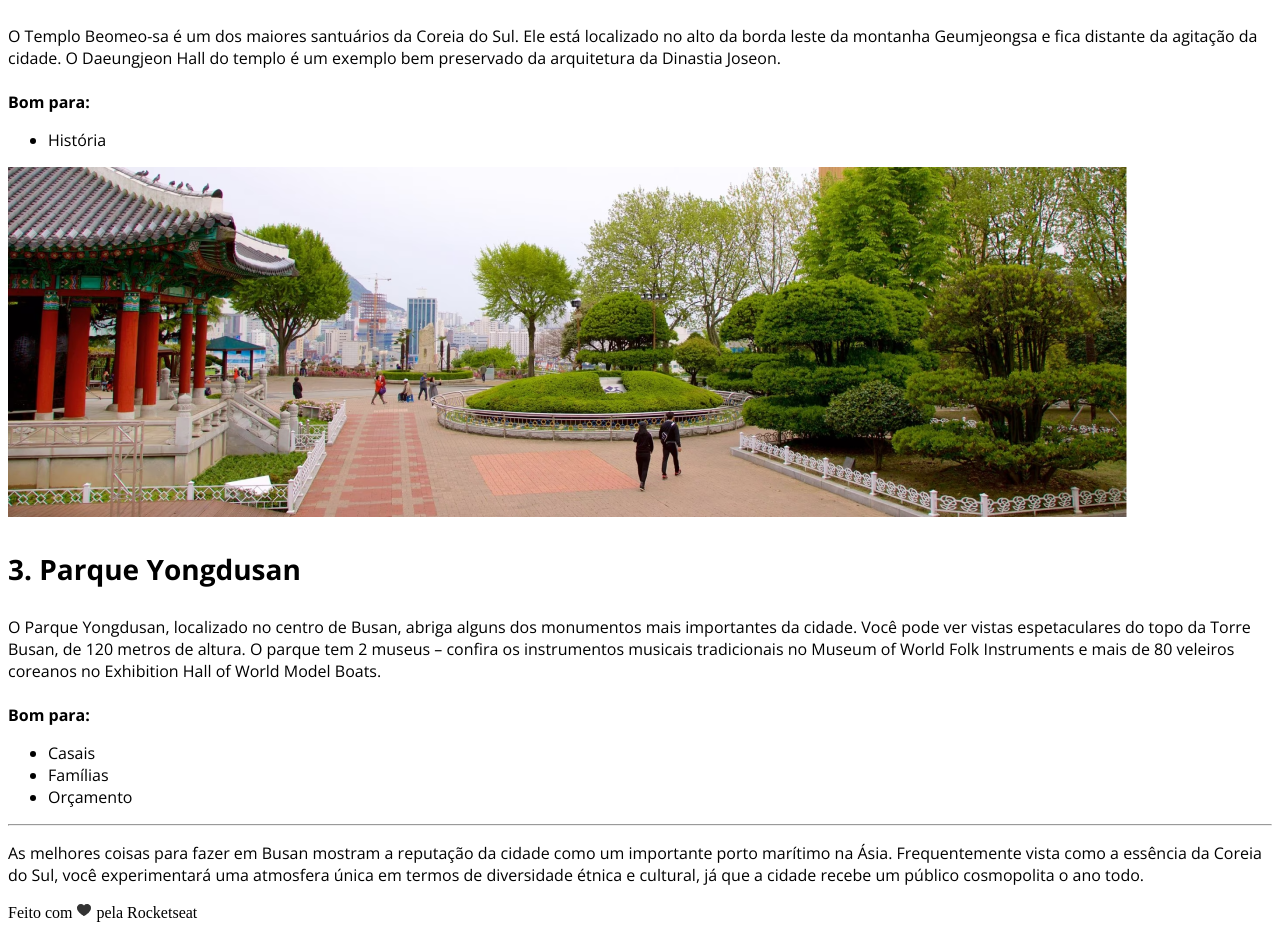
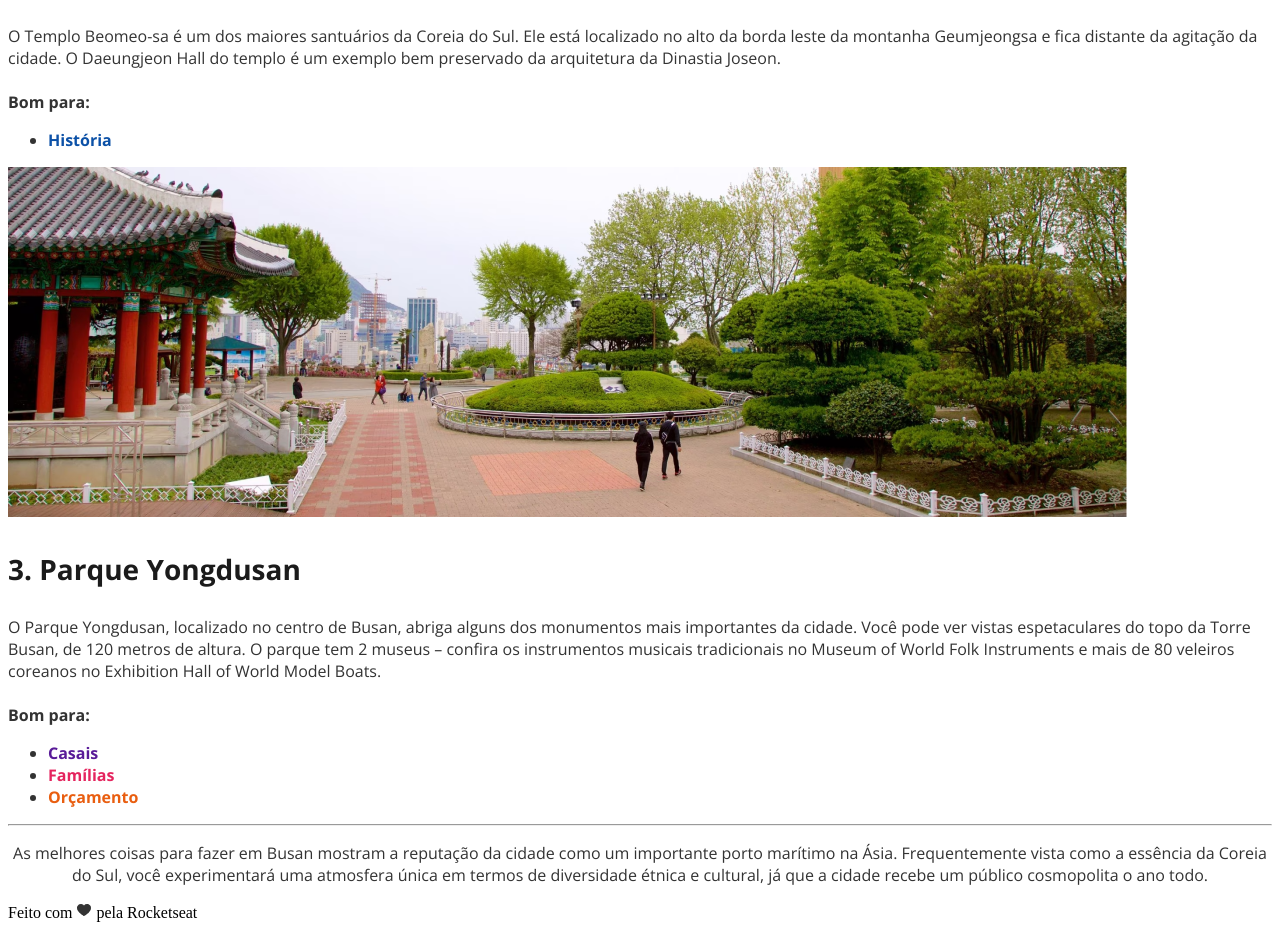
Before and after one commit to HugoSousa1024/pagina-local-turistico, a plain HTML site: page index.html in a window 1280 px wide. Shown: the part 1790-2720 px from the top of the page. Drawn offline with nearby package versions, Linux system fonts and the light colour scheme.

Commit message:
add cores e estilos

```diff
--- a/index.html
+++ b/index.html
@@ -56,7 +56,7 @@
       </section>
     </main>
     <hr>
-    <p>As melhores coisas para fazer em Busan mostram a reputação da cidade como um importante porto marítimo na Ásia. Frequentemente vista como a essência da Coreia do Sul, você experimentará uma atmosfera única em termos de diversidade étnica e cultural, já que a cidade recebe um público cosmopolita o ano todo.
+    <p id="finalRemarks">As melhores coisas para fazer em Busan mostram a reputação da cidade como um importante porto marítimo na Ásia. Frequentemente vista como a essência da Coreia do Sul, você experimentará uma atmosfera única em termos de diversidade étnica e cultural, já que a cidade recebe um público cosmopolita o ano todo.
     </p>
   </div>
   <footer>Feito com <img src="images/ph_heart-fill.png" alt="coração"> pela Rocketseat</footer>
--- a/style.css
+++ b/style.css
@@ -1,14 +1,22 @@
 #container{
   font-family: "Open Sans", sans-serif;
   font-size: 16px;
+  color: #333333;
 }
+
 header p{
   font-style: italic;
+  text-align: center;
+}
 
+.headline{
+  color: #E1624F;
+  text-transform: uppercase;
 }
 .headline, h1, h2, h3, span{
   font-weight: bold;
 }
+
 h1{
   font-size: 36px;
 }
@@ -18,3 +26,32 @@ h2{
 h3{
   font-size: 28px;
 }
+
+h1, h2, h3{
+  color: #1B1B1B;
+}
+
+.cardTravel ul li::marker{
+  color: #333333;
+}
+.cardTraveln1 ul,.cardTraveln2 ul{
+  color: #0C51A7;
+}
+
+ul{
+  font-weight: bold;
+}
+
+.cardTraveln3 ul li:first-child{
+  color: #591B98;
+}
+.cardTraveln3 ul li:nth-child(-0n + 2){
+  color: #E5245E;
+}
+.cardTraveln3 ul li:last-child{
+  color: #E95E10;
+}
+
+#finalRemarks{
+  text-align: center;
+}
```
